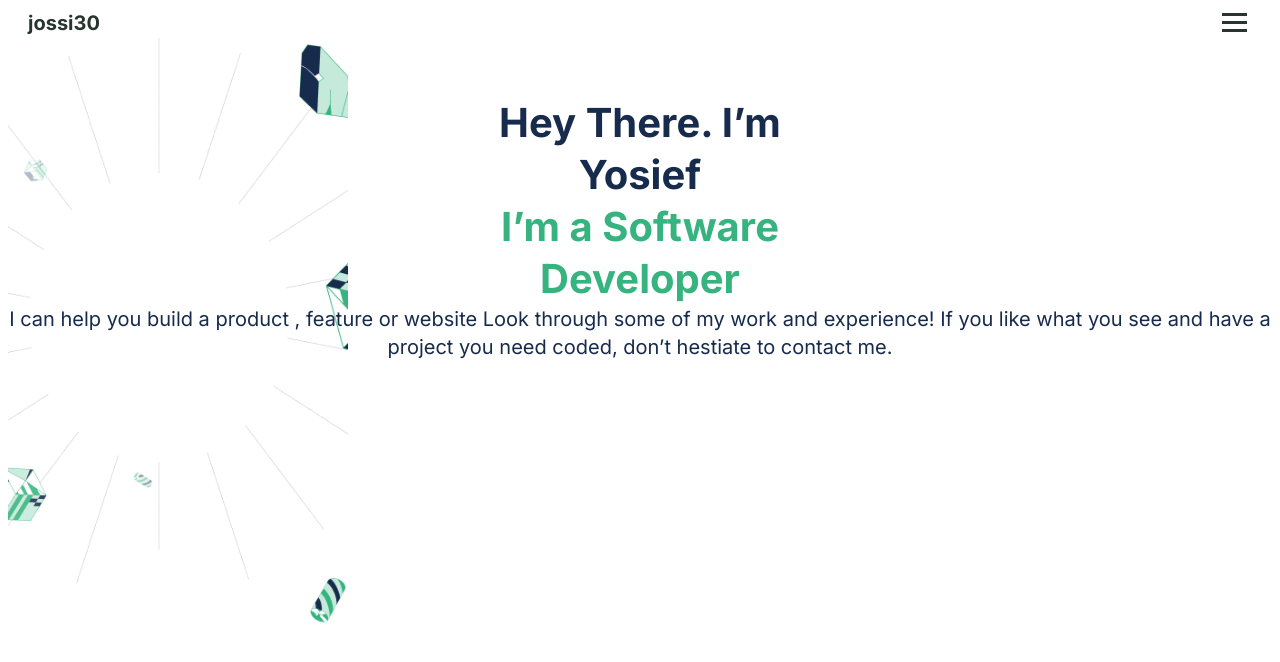
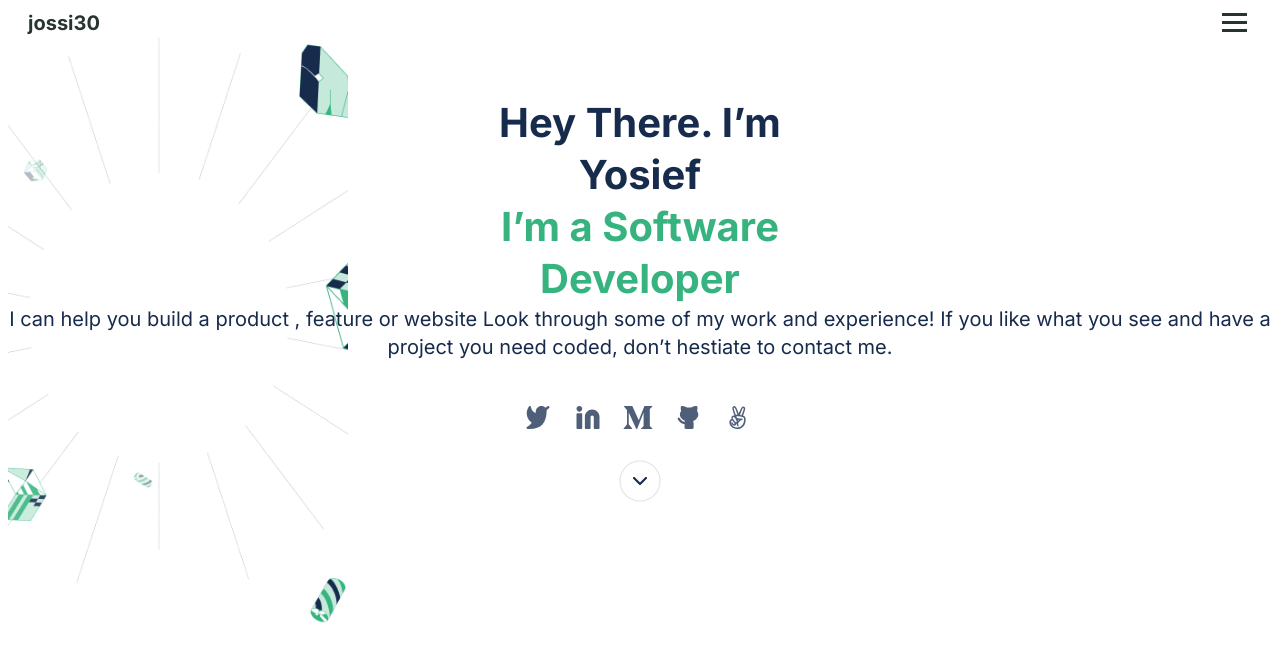
Before and after one commit to jossi30/Portfolio, a plain HTML site: page index.html in a window 1280 px wide. Drawn offline with Linux system fonts and the light colour scheme.

Commit message:
added social media links and an arrow button to the page

```diff
--- a/index.html
+++ b/index.html
@@ -18,12 +18,39 @@
                    <span class="bar"></span>
                </div>
            </nav>
+
            <section class="welcome">
             <div class="hello">Hey There. I’m <br> Yosief</div>
             <div class="detail">I’m a Software <br>Developer</div>
             <div class="intro"> I can help you build a product , feature or website Look through some of my work and experience! If you like what you see and have a project you need coded,
                 don’t hestiate to contact me.</div>
-            </section>
+
+            <div class="connect-link">
+                <ul class="icon-links">
+                  <li>
+                    <a href="https://twitter.com/jossi30_" target="blank"><img class="icons" src="img/t.svg" alt="twitter"></a>
+                  </li>
+                  <li>
+                    <a
+                      href="https://www.linkedin.com/in/yosief-g-hailay-290277213/" target="blank"><img class="icons" src="img/ln.svg" alt="linkedin"></a>
+                  </li>
+                  <li>
+                    <a href="#" target="blank"> <img class="icons" src="img/m.svg" alt="github"></a>
+                      </li>
+                  <li>
+                    <a href="https://github.com/jossi30" target="blank"> <img class="icons" src="img/g.svg" alt="github"></a>
+                  </li>
+                  <li>
+                    <a href="https://angellist.com/yosief-g-haylay" target="blank"> <img class="icons" src="img/2.svg" alt="angellist"></a>
+                  </li>
+                </ul>
+            </div>
+
+            <button type="button" class="arrow">
+                <img src="img/Disabled.png" alt="button1">
+            </button>
+
+        </section>
         </header>
 </body>
 </html>
--- a/style.css
+++ b/style.css
@@ -1,32 +1,37 @@
 @import url('https://fonts.googleapis.com/css2?family=Inter:wght@400;700&display=swap');
-.header-nav{
+
+.header-nav {
   display: flex;
   justify-content: space-between;
   background-color: white;
-    color: #28352F;
+  color: #28352f;
   align-items: center;
 }
-.logo{
+
+.logo {
   padding-left: 20px;
   font-family: 'Inter', sans-serif;
   font-style: normal;
   font-weight: 700;
   font-size: 20px;
-    line-height: 28px
+  line-height: 28px;
 }
-.humberger{
+
+.humberger {
   padding-right: 20px;
 }
-.bar{
+
+.bar {
   width: 25px;
   height: 3px;
   margin: 5px;
-    background-color: #28352F;
+  background-color: #28352f;
   display: block;
 }
-.welcome{
+
+.welcome {
   background-color: white;
-    color: #28352F;
+  color: #28352f;
   background-image: url(img/header-illsutration-mobile.png);
   background-repeat: no-repeat;
   background-size: contain;
@@ -35,8 +40,9 @@
   align-items: center;
   flex-direction: column;
 }
-.hello{
-color: #172B4D;
+
+.hello {
+  color: #172b4d;
   font-family: 'Inter', sans-serif;
   font-style: normal;
   font-weight: 700;
@@ -44,23 +50,43 @@ font-size: 40px;
   line-height: 52px;
   text-align: center;
   margin-top: 60px;
+}
 
-}
-.detail{
+.detail {
   font-family: 'Inter', sans-serif;
   font-style: normal;
   font-weight: 700;
   font-size: 40px;
   line-height: 52px;
   text-align: center;
-color: #36B37F;
+  color: #36b37f;
 }
-.intro{
+
+.intro {
   font-family: 'Inter', sans-serif;
   font-style: normal;
   font-weight: 400px;
   font-size: 20px;
   line-height: 28px;
   text-align: center;
-color: #172B4D;
+  color: #172b4d;
 }
+.icon-links{
+   display: flex;
+    list-style: none;
+    align-items: center;
+    margin-right: 45px;
+    margin-top: 35px;
+
+
+}
+.icons{
+    margin: 10px;
+    width: 30px;
+height: 23px;
+}
+.arrow{
+    outline: none;
+    border: none;
+    background: none;
+}
```
Also changed, not shown: img/2.svg (added), img/Disabled.png (added), img/g.svg (added), img/ln.svg (added), img/m.svg (added), img/t.svg (added). Lines whose indentation alone changed are shown as unchanged.
